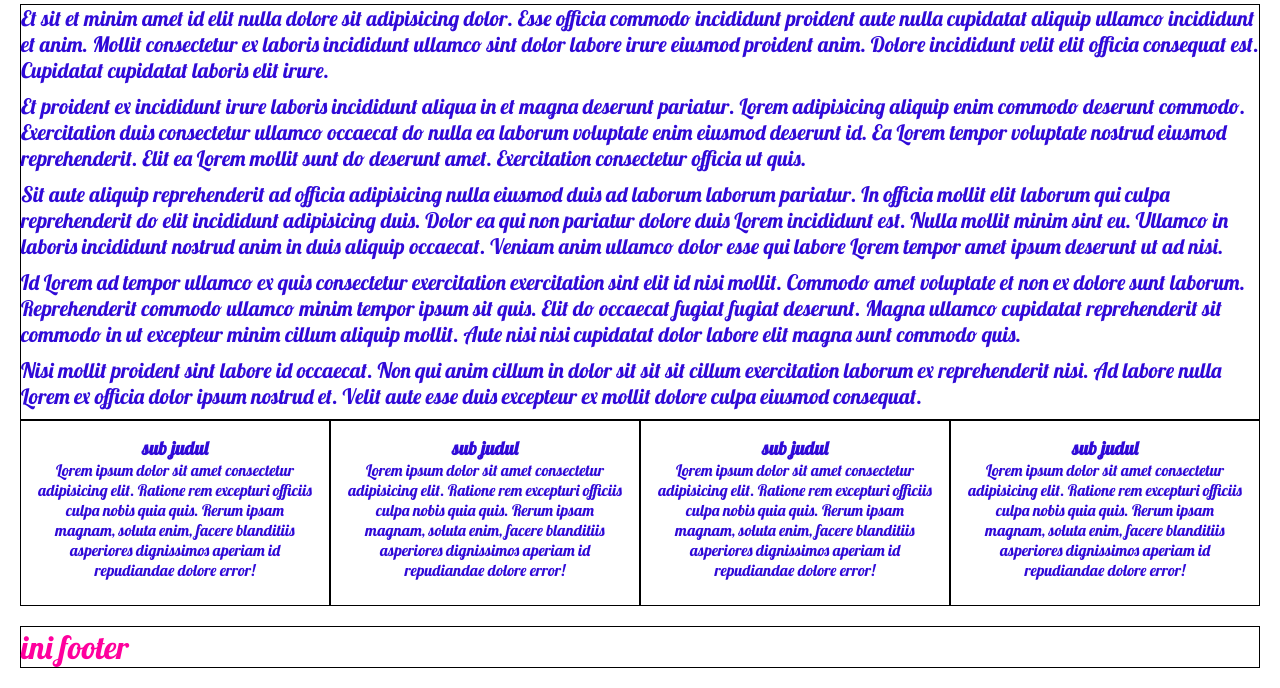
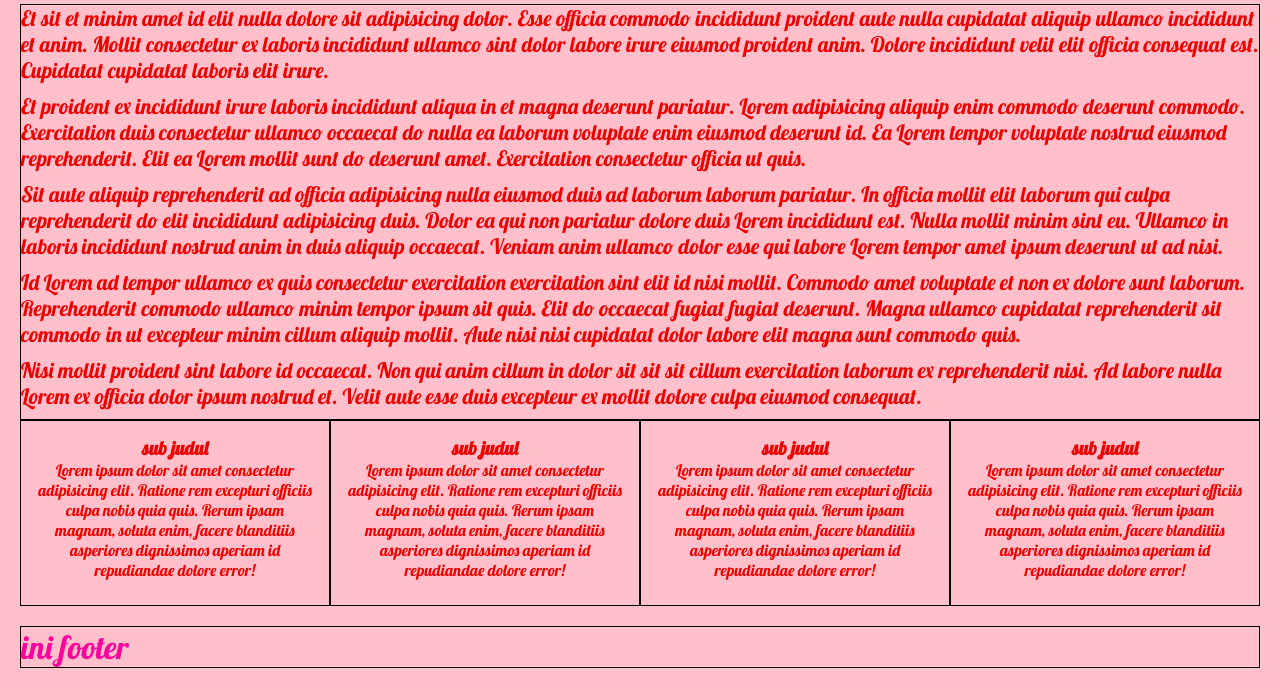
Before and after one commit to Kadekk01/pratikum_2, a plain HTML site: page index.html in a window 1280 px wide. Shown: the part 132-820 px from the top of the page. Drawn offline with Linux system fonts and the light colour scheme.

Commit message:
Mengganti warna background dan font

```diff
--- a/Style.css
+++ b/Style.css
@@ -10,8 +10,9 @@
  border:thin solid black;
 }
 body{
+    background-color: pink;
     font-family: 'Lobster', cursive;
-    color: #300ad8;
+    color: #ec0000;
     font-size: 16pt;
 }
 header{
```
